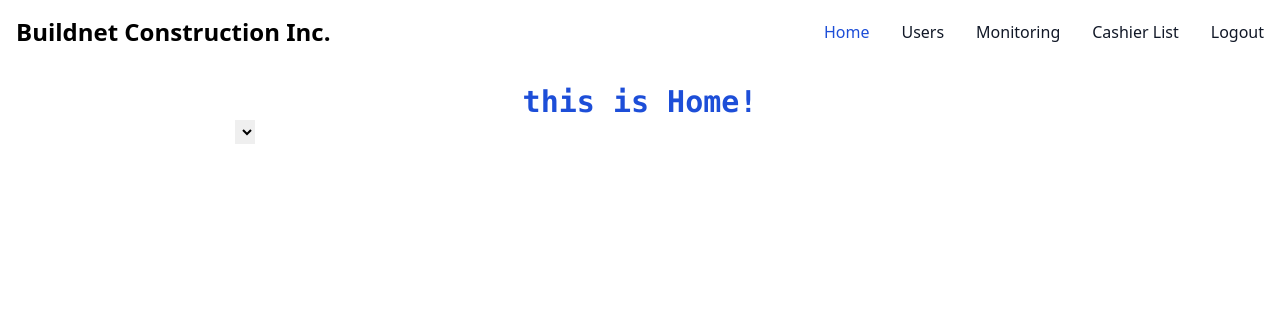
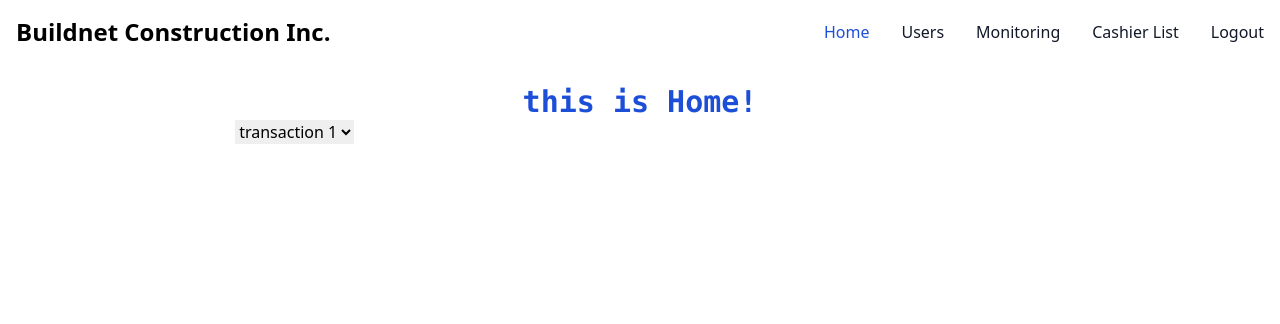
Before and after one commit to wertyaser/flask-htmx, a Flask app: page / in a window 1280 px wide. Shown: the top 324 px of the page. Run offline with Flask 3, Linux system fonts and the light colour scheme; lists and menus that the app fills with data are empty; style sheets or scripts are compiled from the project's sources; parts of the project's set-up code (start-up, migrations or seed data) failed here and were passed over; some libraries are stand-ins or nearby versions.

Commit message:
home update

```diff
--- a/templates/home/index.html
+++ b/templates/home/index.html
@@ -7,7 +7,9 @@
   <div>
     <input type="text" name="name" />
     <select name="transactions" id="">
-      <option value=""></option>
+      <option disabled value="">--Select--</option>
+      <option value="">transaction 1</option>
+      <option value="">transaction 2</option>
     </select>
   </div>
 </div>
```
